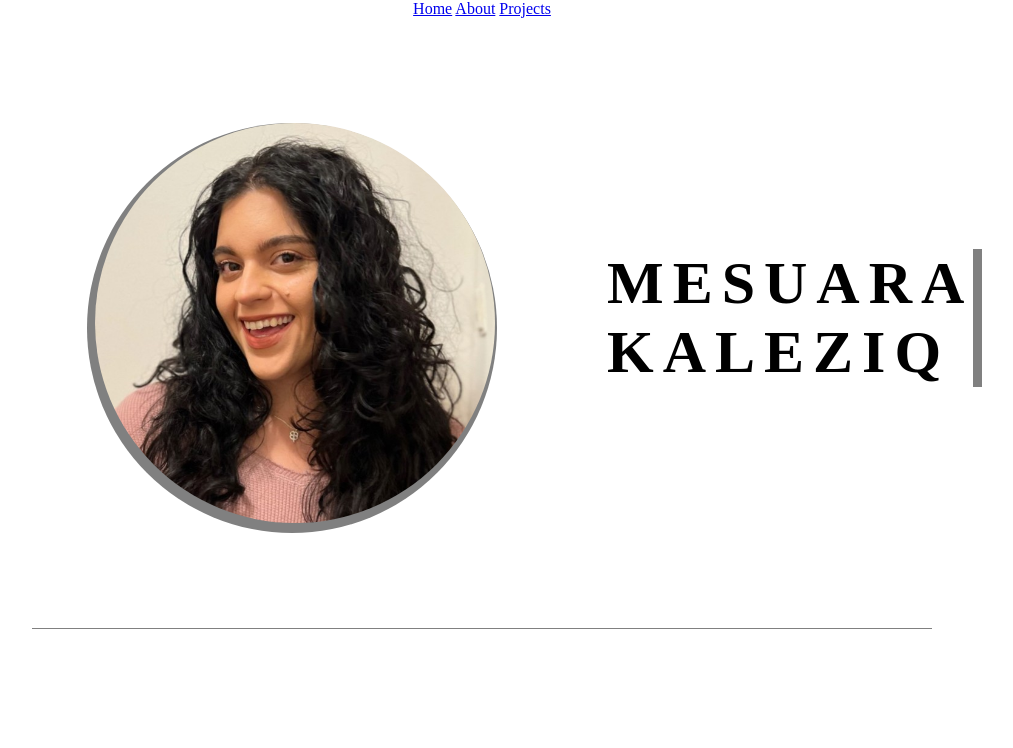
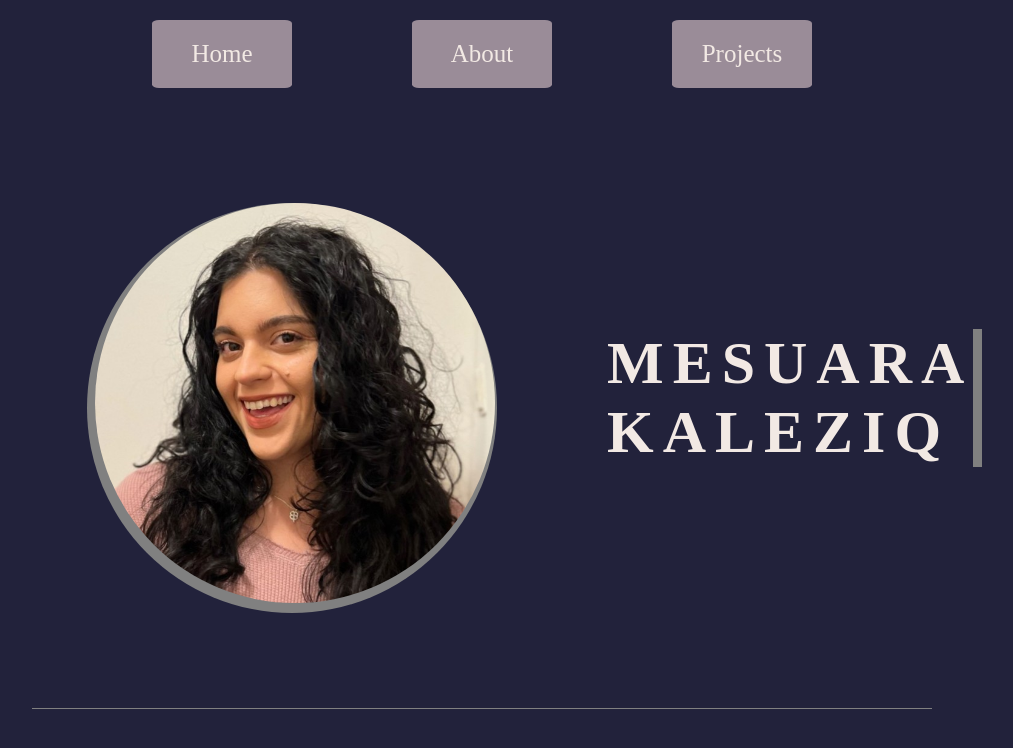
Before and after one commit to mesuara/Project-Multipage-HTML, a plain HTML site: page index.html in a window 1280 px wide. Shown: the whole page, without its empty margins (158-1171 px from the left). Drawn offline with Linux system fonts and the light colour scheme.

Commit message:
added the HTML structure for about and projects

```diff
--- a/index.html
+++ b/index.html
@@ -4,7 +4,7 @@
 <head>
   <meta charset="utf-8">
   <meta name="viewport" content="width=device-width">
-  <title>replit</title>
+  <title>MK</title>
   <link href="style.css" rel="stylesheet" type="text/css" />
 </head>
 
@@ -43,7 +43,7 @@
   <script src="script.js"></script>
 
 
-  <script src="https://replit.com/public/js/replit-badge-v2.js" theme="dark" position="bottom-right"></script>
+
 </body>
 
 </html>
--- a/style.css
+++ b/style.css
@@ -10,6 +10,7 @@ body{
     flex-direction: column;
     justify-content: center;
     align-items: center;
+  background-color: #22223B;
 }
 
 #maindiv{
@@ -20,6 +21,27 @@ body{
     width: 900px;
     height:auto;
 }
+
+.menu{
+  margin-top:10px;
+  padding:10px;
+      display: flex;
+    justify-content: space-evenly;
+    width: 100%;
+
+
+}
+.menu a{
+   background-color: #9A8C98;
+  padding:20px;
+  width:100px;
+border-radius: 5%;
+  text-align: center;
+  text-decoration:none;
+  color: #F2E9E4;
+  font-size: 25px;
+}
+
 
 
 #maincontent{
@@ -64,6 +86,7 @@ body{
 
 #myname{
     font-size: 60px;
+  color:#F2E9E4;
     overflow: hidden; /* Ensures the content is not revealed until the animation */
     border-right: .15em solid orange; /* The typwriter cursor */
     white-space: nowrap; /* Keeps the content on a single line */
```
Also changed, not shown: about.html (+18 -0 lines), projects.html (+18 -0 lines).
